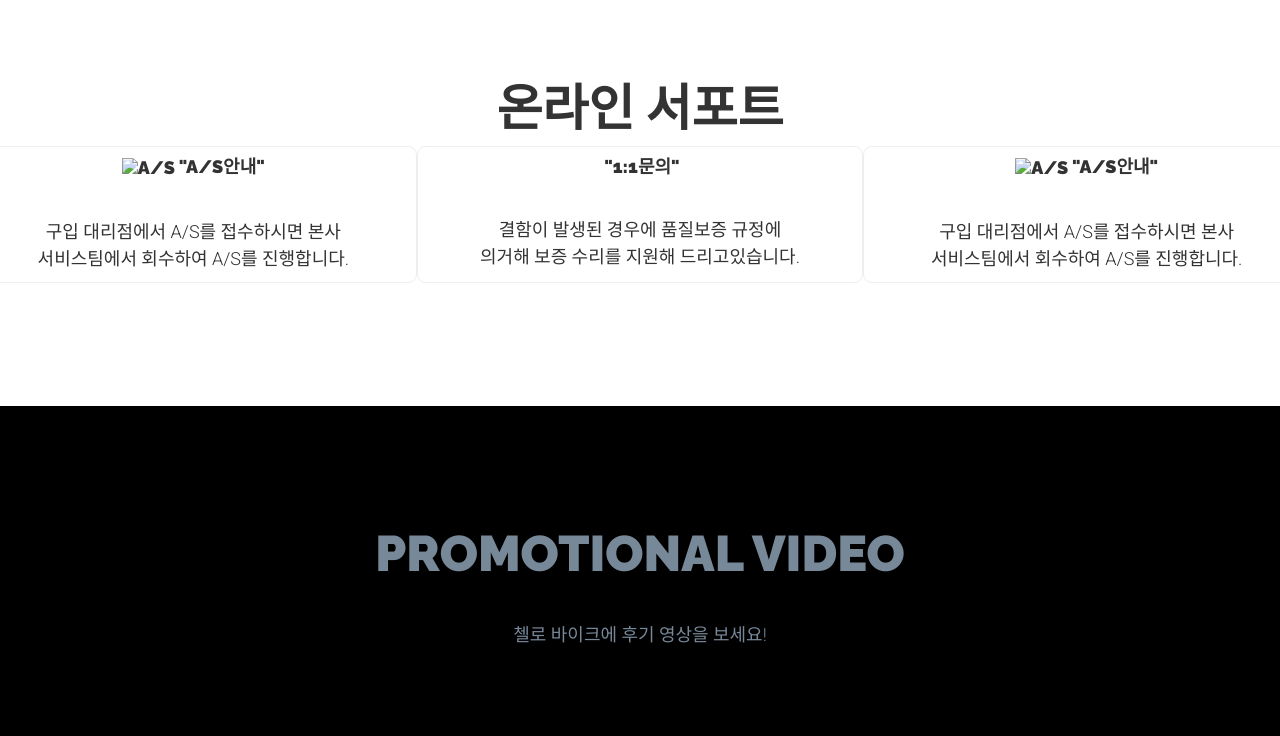
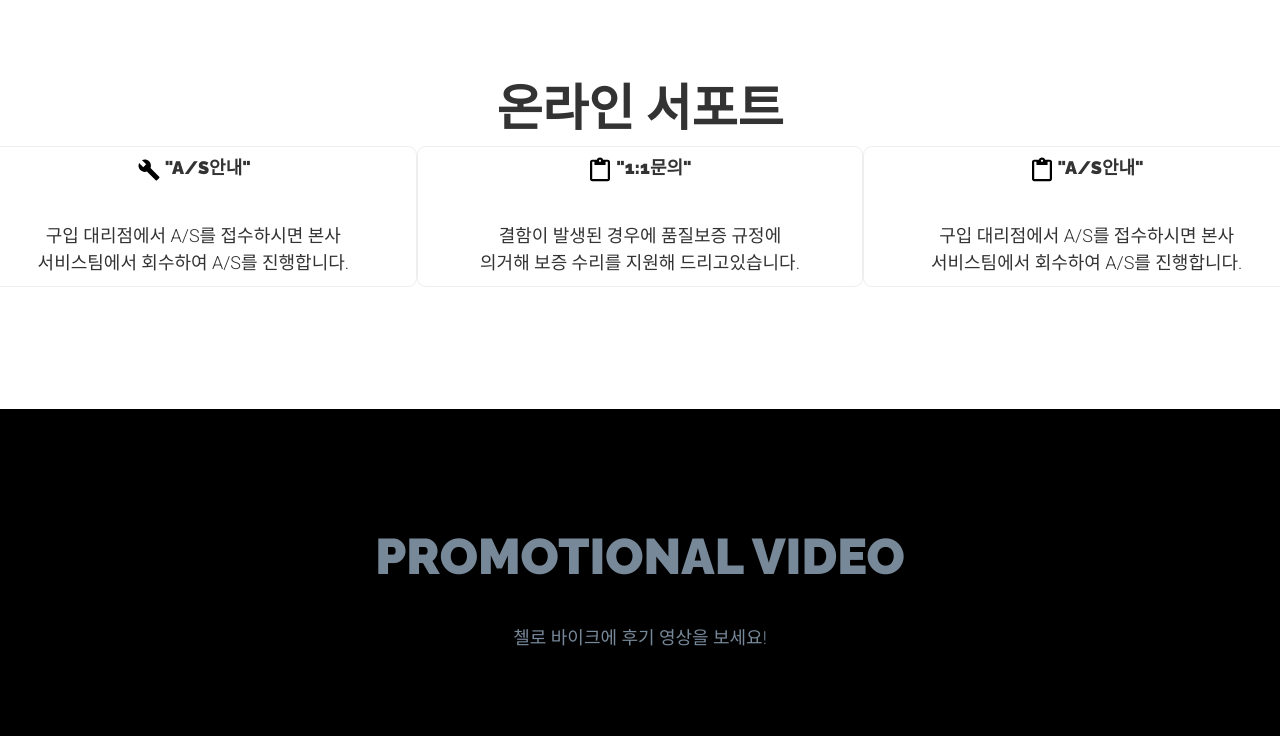
Before and after one commit to ckdgus12/ckdgus12.github.io, a plain HTML site: page cholo.html in a window 1280 px wide. Shown: the part 2586-3322 px from the top of the page. Drawn offline with Linux system fonts and the light colour scheme; files whose address does not match are found by name.

Commit message:
작업 끝

```diff
--- a/cholo.html
+++ b/cholo.html
@@ -278,7 +278,7 @@
                 <div class="col-12 col-md-4" style="border: 1px solid #eee; border-radius: 0.875rem;" >
                     <div class="support-item d-flex">
                         <h4 class="fs-md suit">
-                            <img src="/cellobike.co.kr/core/views/f7ea712e1b/images/icon/icon_as.svg" alt="a/s">
+                            <img src="/docs/img/icon_as.svg" alt="a/s">
                             "A/S안내"
                         </h4>
                         <p class="fs-md-18 desc c-666" >
@@ -291,7 +291,7 @@
                 <div class="col-12 col-md-4" style="border: 1px solid #eee; border-radius: 0.875rem;">
                     <div class="support-item d-flex">
                         <h4 class="fs-md suit">
-                            <img src="/cellobike.co.kr/core/views/f7ea712e1b/images/icon/icon_consult.svg" alt="">
+                            <img src="/docs/img/icon_consult.svg" alt="">
                             "1:1문의"
                         </h4>
                         <p class="fs-md-18 desc c-666" >
@@ -305,7 +305,7 @@
                 <div class="col-12 col-md-4" style="border: 1px solid #eee; border-radius: 0.875rem;" >
                         <div class="support-item d-flex">
                             <h4 class="fs-md suit">
-                                <img src="/cellobike.co.kr/core/views/f7ea712e1b/images/icon/icon_as.svg" alt="a/s">
+                                <img src="/docs/img/icon_consult (1).svg" alt="a/s">
                                 "A/S안내"
                             </h4>
                             <p class="fs-md-18 desc c-666" >
```
Also changed, not shown: docs/img/icon_as.svg (added), docs/img/icon_consult (1).svg (added), docs/img/icon_consult.svg (added), 2 other files.
